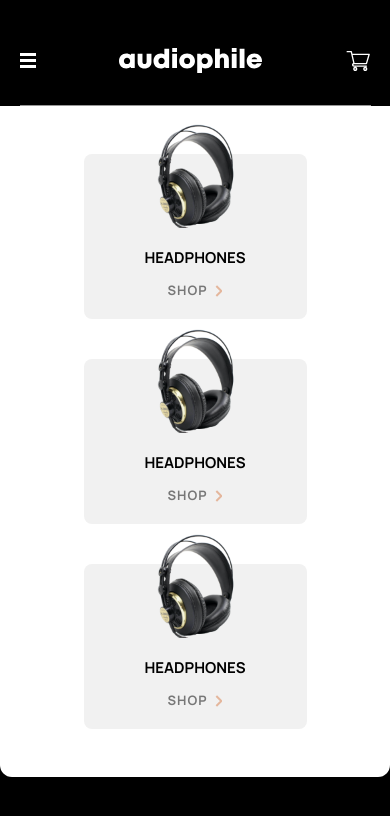
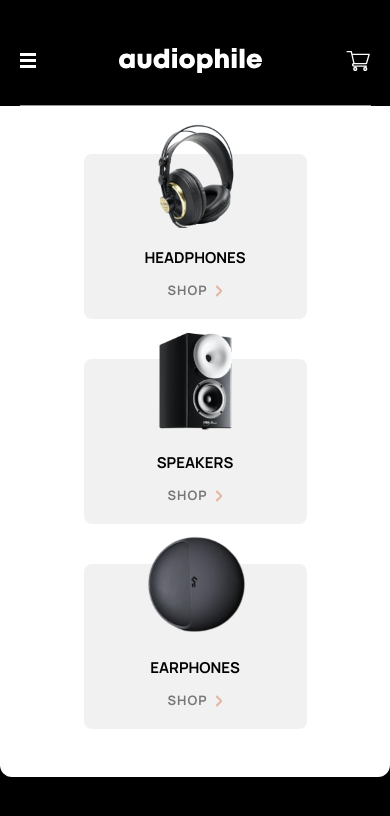
Before and after one commit to OluwadaraDaily/audiophile-ui, a Vue app: page / in a window 390 px wide. Both pictures are taken after a click on the element 27 px from the left and 60 px from the top of the page. Shown: the top 816 px of the page. Built offline with nearby package versions, Linux system fonts and the light colour scheme.

Commit message:
feature: update header implementation for medium and small screen sizes

```diff
--- a/src/components/Header/Header.vue
+++ b/src/components/Header/Header.vue
@@ -29,6 +29,7 @@
         <cart-icon/>
       </div>
     </div>
+    <!-- Menu for small and medium sized screens -->
     <div class="relative block">
       <div
         class="lg:hidden absolute w-full bg-white rounded-bl-xl rounded-br-xl roll-down z-10 top-0"
@@ -43,35 +44,35 @@
             </div>
             <div class="flex flex-col items-center">
               <p class="mb-2 font-bold text-black">HEADPHONES</p>
-              <button class="tertiary-btn sub-title text-black opacity-50">
+              <router-link class="tertiary-btn sub-title text-black opacity-50" to="/headphones">
                 SHOP <right-arrow-icon/>
-              </button>
+              </router-link>
             </div>
           </div>
           <div
             class="h-[165px] w-[223px] rounded-lg bg-grey relative flex flex-col items-center justify-end py-4"
           >
             <div class="absolute top-[-30px]">
-              <img src="../../assets/img/headphones.png" class="w-[80px] h-[104px]" alt="Headphones">
+              <img src="../../assets/img/speakers.png" class="w-[80px] h-[104px]" alt="Speakers">
             </div>
             <div class="flex flex-col items-center">
-              <p class="mb-2 font-bold text-black">HEADPHONES</p>
-              <button class="tertiary-btn sub-title text-black opacity-50">
+              <p class="mb-2 font-bold text-black">SPEAKERS</p>
+              <router-link class="tertiary-btn sub-title text-black opacity-50" to="/speakers">
                 SHOP <right-arrow-icon/>
-              </button>
+              </router-link>
             </div>
           </div>
           <div
             class="h-[165px] w-[223px] rounded-lg bg-grey relative flex flex-col items-center justify-end py-4"
           >
             <div class="absolute top-[-30px]">
-              <img src="../../assets/img/headphones.png" class="w-[80px] h-[104px]" alt="Headphones">
+              <img src="../../assets/img/earphones.png" class="w-[104px] h-[104px]" alt="Earphones">
             </div>
             <div class="flex flex-col items-center">
-              <p class="mb-2 font-bold text-black">HEADPHONES</p>
-              <button class="tertiary-btn sub-title text-black opacity-50">
+              <p class="mb-2 font-bold text-black">EARPHONES</p>
+              <router-link class="tertiary-btn sub-title text-black opacity-50" to="/earphones">
                 SHOP <right-arrow-icon/>
-              </button>
+              </router-link>
             </div>
           </div>
         </div>
@@ -88,13 +89,21 @@ import Logo from "../icons/Logo.vue";
 import CartIcon from "../icons/Cart.vue";
 import HamburgerIcon from "../icons/Hamburger.vue";
 import RightArrowIcon from "../icons/RightArrow.vue";
+import { useRouter } from "vue-router";
+
+// Router instance
+const router = useRouter();
 
 const showMenu = ref(false);
 
 const toggleMenu = () => {
-  console.log('SHOW MENU =>', showMenu)
   showMenu.value = !showMenu.value;
 };
+
+// Watch route changes to close the menu
+router.afterEach(() => {
+  showMenu.value = false;
+});
 </script>
 
 
```
